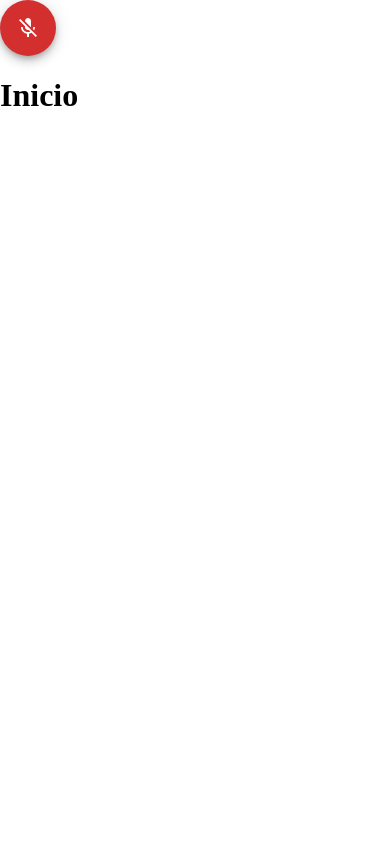
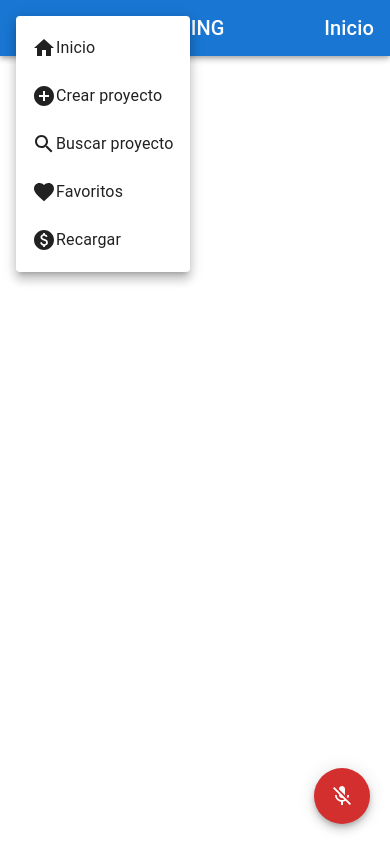
Before and after one commit to deyvigo/voice-test, a React (Vite) app: page /main/inicio in a window 390 px wide. Both pictures are taken after a click on the button 28 px from the left and 28 px from the top of the page. Built offline with nearby package versions, Linux system fonts and the light colour scheme; no server answers.

Commit message:
Navbar and better microphone position

```diff
--- a/src/App.jsx
+++ b/src/App.jsx
@@ -1,4 +1,3 @@
-import { useState } from 'react'
 import { Routes, Route } from 'react-router'
 import { Buscar } from './pages/buscar/Buscar.jsx'
 import { Main } from './pages/main/Main.jsx'
@@ -12,7 +11,8 @@ import './App.css'
 
 function App() {
   return (
-    <Routes>
+    <>
+      <Routes>
       <Route path='/registro' element={ <Registro /> } />
       <Route path='/ingresar' element={ <Ingresar /> } />
       <Route path='/elegir-categoria' element={ <ElegirCategoria /> } />
@@ -23,6 +23,7 @@ function App() {
         <Route path='/main/inicio' element={ <Home /> }/>
       </Route>
     </Routes>
+    </>
   )
 }
 
--- a/src/Recorder.jsx
+++ b/src/Recorder.jsx
@@ -87,14 +87,19 @@ export const Recorder = () => {
   return (
     <>
       {/* <div>Tiempo transcurrido { formatTime(recordingTime) }</div> */}
-      <div>
+      <div style={{ position: 'fixed', right: 20, bottom: 20 }}>
         {
           isRecording ? (
-            <Fab onClick={ handleStopRecording } color="primary">
+            <Fab
+            onClick={ handleStopRecording }
+            color="primary">
               <KeyboardVoiceIcon/>
             </Fab>
           ) : (
-            <Fab onClick={ handleStartRecording } color="error">
+            <Fab
+            onClick={ handleStartRecording }
+            color="error"
+            >
               <MicOffIcon/>
             </Fab>
           )
--- /dev/null
+++ b/src/components/NavBar/DropMenu.jsx
@@ -0,0 +1,42 @@
+import MenuItem from '@mui/material/MenuItem';
+import AddCircleIcon from '@mui/icons-material/AddCircle';
+import SearchIcon from '@mui/icons-material/Search';
+import FavoriteIcon from '@mui/icons-material/Favorite';
+import PaidIcon from '@mui/icons-material/Paid';
+import Home from '@mui/icons-material/Home';
+import Menu from '@mui/material/Menu';
+import { Link } from 'react-router-dom';
+
+export const DropMenu = ({ anchorEl, open, handleMenuClose }) => {
+    return (
+        <Menu
+            anchorEl={anchorEl}
+            open={open}
+            onClose={handleMenuClose}
+            anchorOrigin={{
+                vertical: 'top',
+                horizontal: 'left',
+            }}
+            transformOrigin={{
+                vertical: 'top',
+                horizontal: 'left',
+            }}
+        >
+            <MenuItem onClick={handleMenuClose} component={Link} to="/main/inicio">
+                <Home /> Inicio
+            </MenuItem>
+            <MenuItem onClick={handleMenuClose} component={Link} to="/main/crear">
+                <AddCircleIcon /> Crear proyecto
+            </MenuItem>
+            <MenuItem onClick={handleMenuClose} component={Link} to="/main/buscar">
+                <SearchIcon /> Buscar proyecto
+            </MenuItem>
+            <MenuItem onClick={handleMenuClose} component={Link} to="/main/inicio">
+                <FavoriteIcon /> Favoritos
+            </MenuItem>
+            <MenuItem onClick={handleMenuClose} component={Link} to="/main/inicio">
+                <PaidIcon /> Recargar
+            </MenuItem>
+        </Menu>
+    )
+}
--- /dev/null
+++ b/src/components/NavBar/NavBar.jsx
@@ -0,0 +1,59 @@
+import { useState } from "react"
+import AppBar from '@mui/material/AppBar';
+import Toolbar from '@mui/material/Toolbar';
+import IconButton from '@mui/material/IconButton';
+import MenuIcon from '@mui/icons-material/Menu';
+import { useLocation } from "react-router";
+import Typography from '@mui/material/Typography';
+import {DropMenu} from "./DropMenu";
+
+export const NavBar = () => {
+
+    const location = useLocation();
+    const actualLocation = location.pathname;
+    const [anchorEl, setAnchorEl] = useState(null);
+    const open = Boolean(anchorEl);
+
+    const handleMenuOpen = (event) => {
+        setAnchorEl(event.currentTarget);
+    };
+
+    const handleMenuClose = () => {
+        setAnchorEl(null);
+    };
+
+    const name = () => {
+        switch (actualLocation) {
+            case '/main/buscar':
+                return 'Busqueda de proyecto';
+            case '/main/crear':
+                return 'Crea un proyecto';
+            default:
+                return 'Inicio';
+        }
+    }
+
+    return (
+        <AppBar position="fixed">
+            <Toolbar>
+                <IconButton
+                    size="large"
+                    edge="start"
+                    color="inherit"
+                    aria-label="menu"
+                    sx={{ mr: 2 }}
+                    onClick={handleMenuOpen}
+                >
+                    <MenuIcon />
+                </IconButton>
+                <Typography variant="h6" component="span" sx={{ flexGrow: 1 }}>
+                    CROWDFUNDING
+                </Typography>
+                <Typography variant="h6" component="span">
+                    {name()}
+                </Typography>
+                <DropMenu anchorEl={anchorEl} open={open} handleMenuClose={handleMenuClose}/>
+            </Toolbar>
+        </AppBar>
+    )
+}
--- a/src/components/RecorderLayout.jsx
+++ b/src/components/RecorderLayout.jsx
@@ -1,9 +1,11 @@
 import { Outlet } from 'react-router'
 import { Recorder } from '../Recorder.jsx'
+import { NavBar } from './NavBar/NavBar.jsx'
 
 export const RecorderLayout = () => {
   return (
     <>
+      <NavBar />
       <Recorder />
       <Outlet />
     </>
--- a/src/index.css
+++ b/src/index.css
@@ -2,3 +2,7 @@ body{
   margin: 0;
   padding: 0;
 }
+
+#root{
+  position: relative;
+}
```
